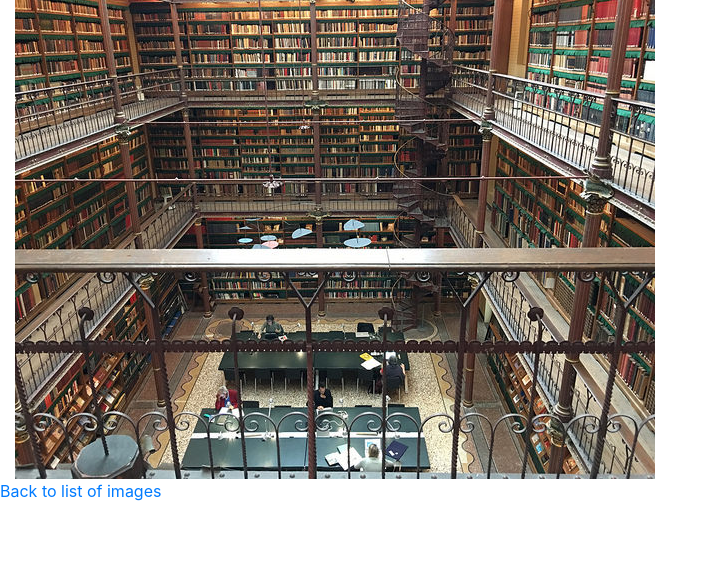
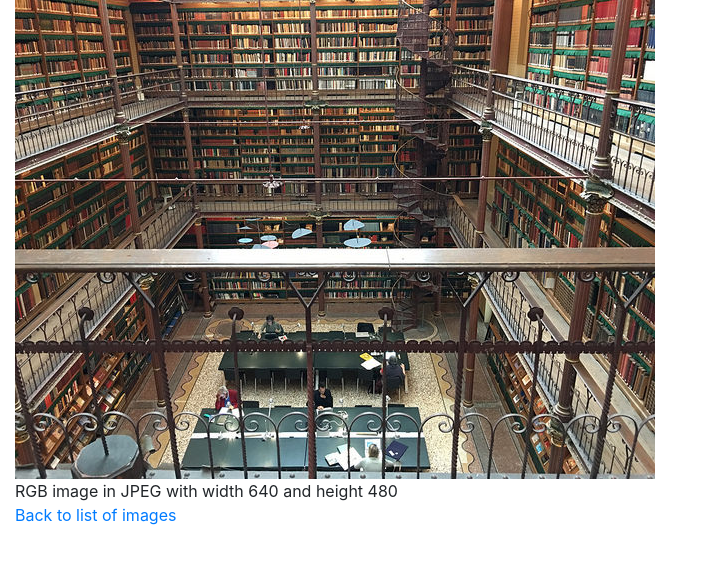
Before and after one commit to NZepeda/Flask-Starter, a Flask app: page /picture/37246779151_f26641d17f_z in a window 1280 px wide. Shown: the part 57-641 px from the top of the page, without its empty margins (0-717 px from the left). Run offline with Flask 2, Linux system fonts and the light colour scheme; some libraries are stand-ins or nearby versions.

Commit message:
Images now reset on each page refresh

```diff
--- a/app/controllers/ImageController.py
+++ b/app/controllers/ImageController.py
@@ -7,6 +7,9 @@ class ImageController:
     def __init__(self):
         self.images = self.get_images()
 
+    def reset_images(self):
+        self.images = self.get_images()
+
     def get_images(self):
         image_list = []
         index_set = set()
@@ -14,10 +17,12 @@ class ImageController:
         ## Use a set to store randomly created indeces between 0 and 10 to ensure
         ## we don't have duplicates
         while len(index_set) < 3:
-            index_set.add(random.randint(0, len(image_info) - 1))
 
-        for index in index_set:
-            image_list.append(Image(image_info[index]))
+            random_index = random.randint(0, len(image_info) - 1)
+
+            if(random_index not in index_set):
+                index_set.add(random_index)
+                image_list.append(Image(image_info[random_index]))
 
         return image_list
 
--- a/app/models/Image.py
+++ b/app/models/Image.py
@@ -1,4 +1,5 @@
 import os
+from PIL import Image as Pillow
 
 class Image:
     def __init__(self, imageData):
@@ -9,3 +10,17 @@ class Image:
 
     def get_path(self):
         return self.id + '.jpg'
+
+    def get_image_info(self):
+
+        ## Image path should not be statically coded like this.
+        ## TODO: Find a better method of getting path to image
+        image_path = os.path.abspath('app/static/' + self.id + '.jpg')
+        image = Pillow.open(image_path)
+
+        return "{mode} image in {format} with width {width} and height {height}".format(
+            mode = image.mode,
+            format = image.format,
+            width=image.width,
+            height=image.height
+            )
--- a/app/routes.py
+++ b/app/routes.py
@@ -2,13 +2,16 @@ from app import app
 from flask import render_template
 from .controllers.ImageController import ImageController
 
+## Initialize the controller for the image
 imageController = ImageController()
+
 @app.route('/')
 @app.route('/index')
 def index():
+	## Reset the images every time we refresh the index page
+	imageController.reset_images()
 	return render_template('index.html', images=imageController.images)
 
 @app.route('/picture/<image_id>')
 def picture(image_id):
-	print(image_id)
 	return render_template('image_info.html', image=imageController.get_image_by_id(image_id))
--- a/app/templates/image_info.html
+++ b/app/templates/image_info.html
@@ -10,7 +10,14 @@
             </div>
         </div>
         <div class="row">
-            <a href="{{url_for('index')}}">Back to list of images</a>
+            <div class="col">
+                    <span>{{image.get_image_info()}}</span>
+            </div>
+        </div>
+        <div class="row">
+            <div class="col">
+                <a href="{{url_for('index')}}">Back to list of images</a>
+            </div>
         </div>
 
     {% else %}
```
Also changed, not shown: requirements.txt (added, +54 -0 lines).
